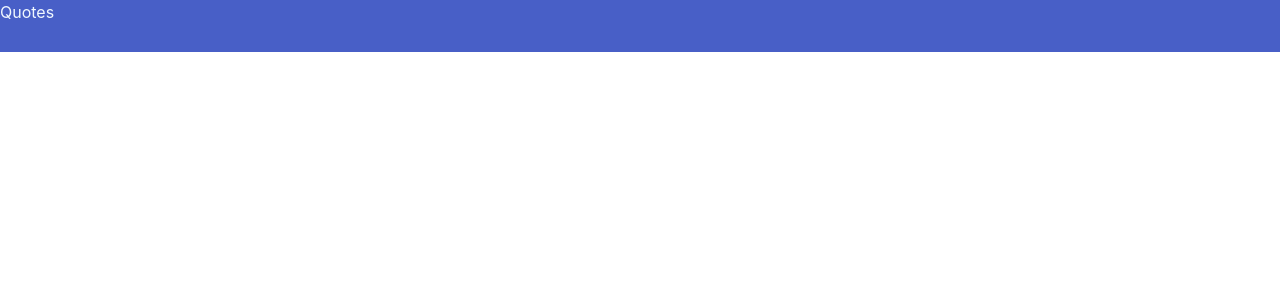
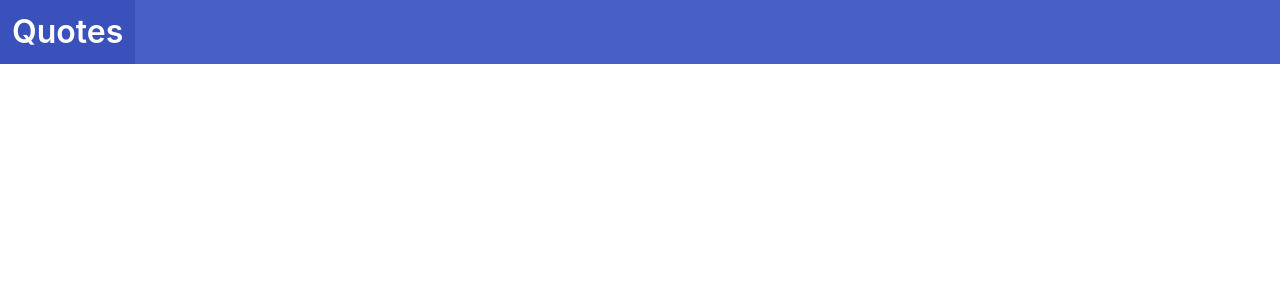
Before and after one commit to enjanja/mobilno-angular-app, an Angular app: page / in a window 1280 px wide. Shown: the top 300 px of the page. Built offline with nearby package versions, Linux system fonts and the light colour scheme.

Commit message:
uslov za title

```diff
--- a/src/app/header/header.component.html
+++ b/src/app/header/header.component.html
@@ -1,7 +1,12 @@
 <nav class="navbar is-link">
     <div class="navbar-start">
-        <a href="navbar-item title" style="color: aliceblue;">
-            {{title}}
+        <a class="navbar-item title">
+            <!-- {{title}} -->
+            <!-- {{getTitle()}} -->
+            {{title===''? 'Nema naslova' : title}}
+            <!-- Ako je title prom prazna, onda vrati nema naslova
+            u suprotnom vrati to sto je napisano u prom title -->
+            <!-- === : striktna jednakost -->
         </a>
     </div>
 </nav>
--- a/src/app/header/header.component.ts
+++ b/src/app/header/header.component.ts
@@ -13,4 +13,9 @@ import { Component } from "@angular/core";
 
 export class HeaderComponent{
     title = 'Quotes';
+
+    getTitle(): string{
+        return 'Quotes';
+        //f-ja koja vraca string koji se nalazi u promenljivoj title
+    }
 }
```
